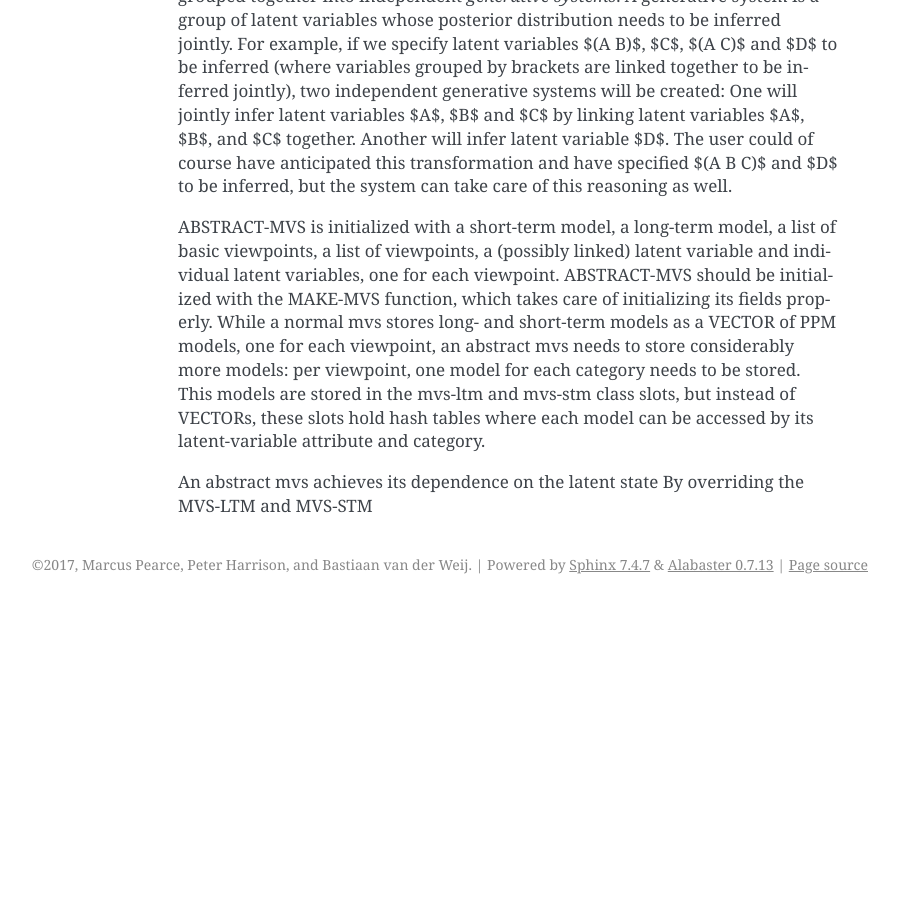
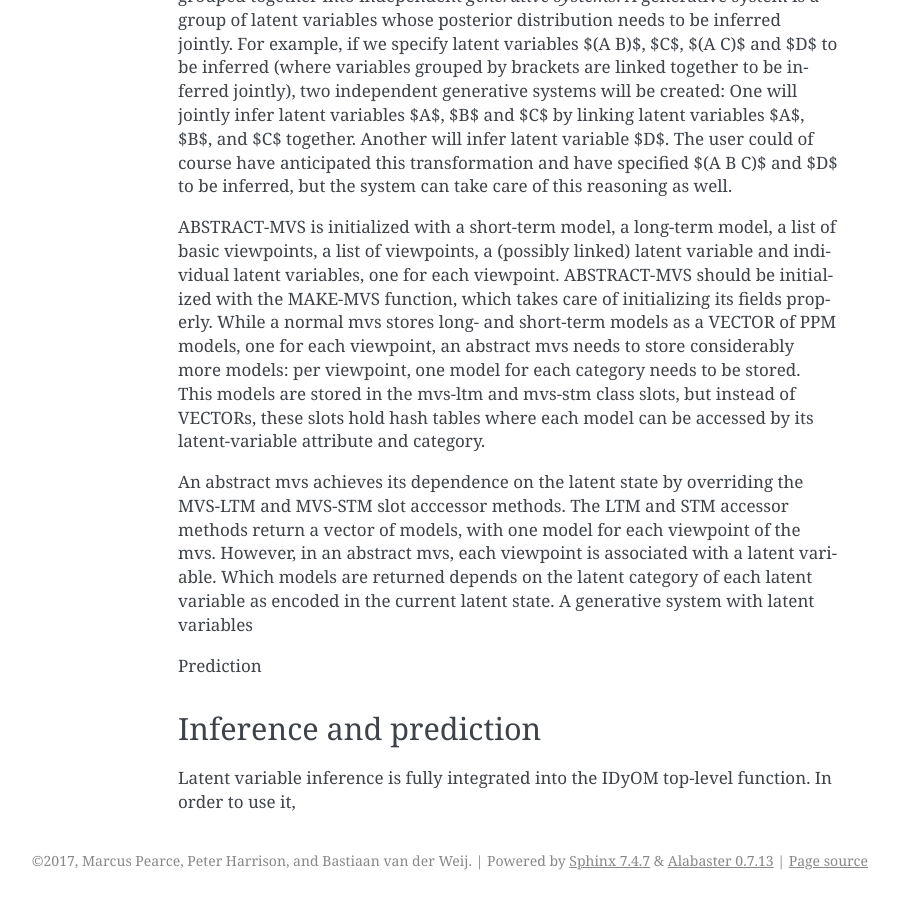
Before and after one commit to mtpearce/idyom, a Sphinx documentation site: the page built from documentation/inference.rst, in a window 1280 px wide and 900 px high, scrolled down 4061 px. Shown: the whole window, without its empty margins (242-1141 px from the left). Built offline with Sphinx 7.4.7, drawn with Linux system fonts in a browser that asks for light colours; before the commit the page ends 4665 px from its top, so only the background shows below that; some of the changed text lies outside the part shown.

Commit message:
commit before overhauling latent-variable inference

```diff
--- a/documentation/conf.py
+++ b/documentation/conf.py
@@ -42,7 +42,7 @@ extensions.extend(['sphinxcontrib.cldomain',
 from os.path import join, dirname, realpath
 cl_systems = [{"name": "idyom",
                "path": join(dirname(realpath(__file__)), "../"),
-               "packages": ["idyom", "viewpoints"]}]
+               "packages": ["idyom", "viewpoints", "mvs", 'latent-variables']}]
 
                   # , "viewpoints", "resampling",
                   # "apps", "idyom", "viewpoint-selection", "database", "ppm",
--- a/documentation/inference.rst
+++ b/documentation/inference.rst
@@ -122,4 +122,16 @@ ABSTRACT-MVS should be initialized with the MAKE-MVS function, which takes care
 While a normal mvs stores long- and short-term models as a VECTOR of PPM models, one for each viewpoint, an abstract mvs needs to store considerably more models: per viewpoint, one model for each category needs to be stored.
 This models are stored in the mvs-ltm and mvs-stm class slots, but instead of VECTORs, these slots hold hash tables where each model can be accessed by its latent-variable attribute and category.
 
-An abstract mvs achieves its dependence on the latent state By overriding the MVS-LTM and MVS-STM
+An abstract mvs achieves its dependence on the latent state by overriding the MVS-LTM and MVS-STM slot acccessor methods.
+The LTM and STM accessor methods return a vector of models, with one model for each viewpoint of the mvs.
+However, in an abstract mvs, each viewpoint is associated with a latent variable.
+Which models are returned depends on the latent category of each latent variable as encoded in the current latent state.
+A generative system with latent variables
+
+Prediction
+
+Inference and prediction
+------------------------
+
+Latent variable inference is fully integrated into the IDyOM top-level function.
+In order to use it,
```
Also changed, not shown: documentation/api_reference.rst (+97 -2 lines), documentation/local_instructions.md (+15 -1 lines), 8 other files.
